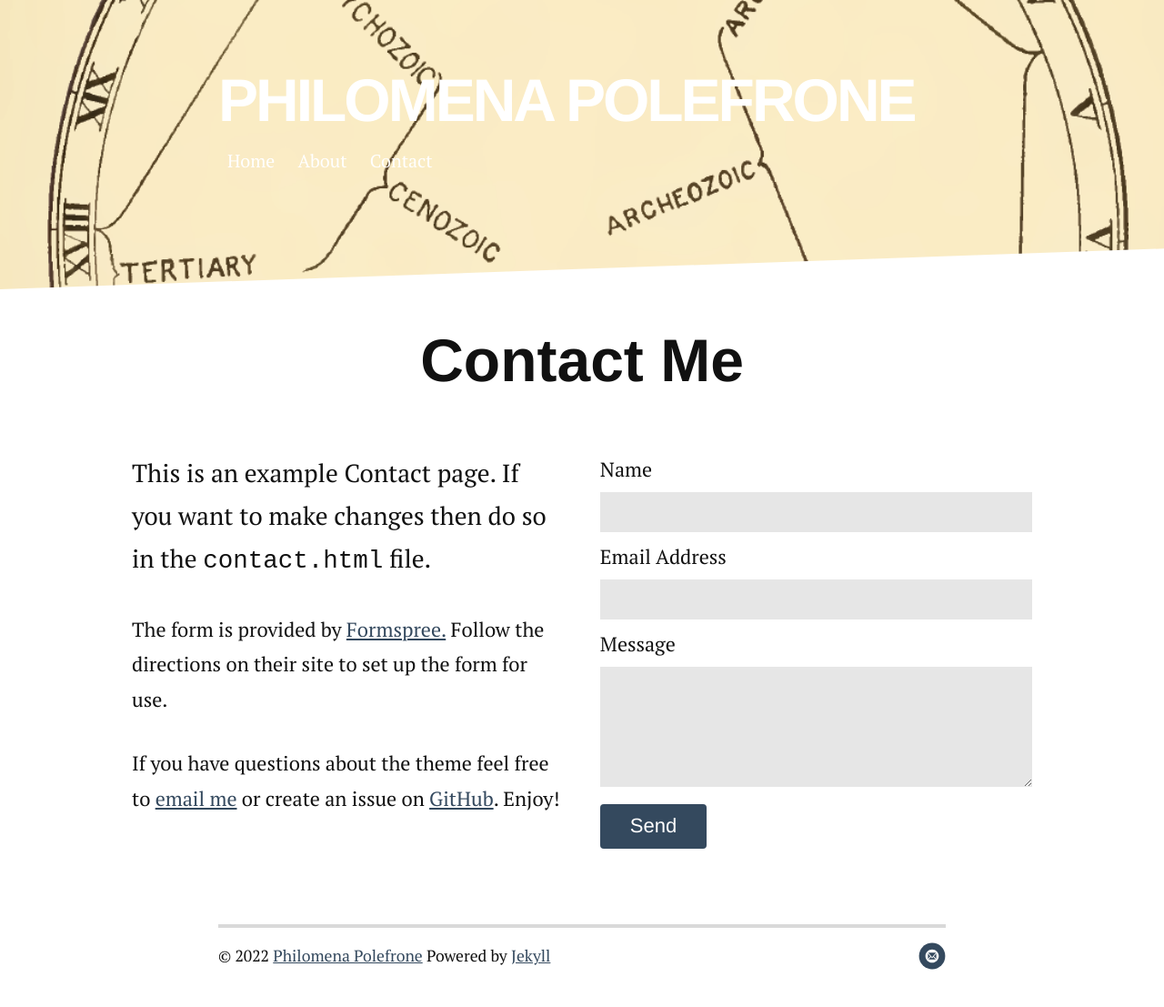
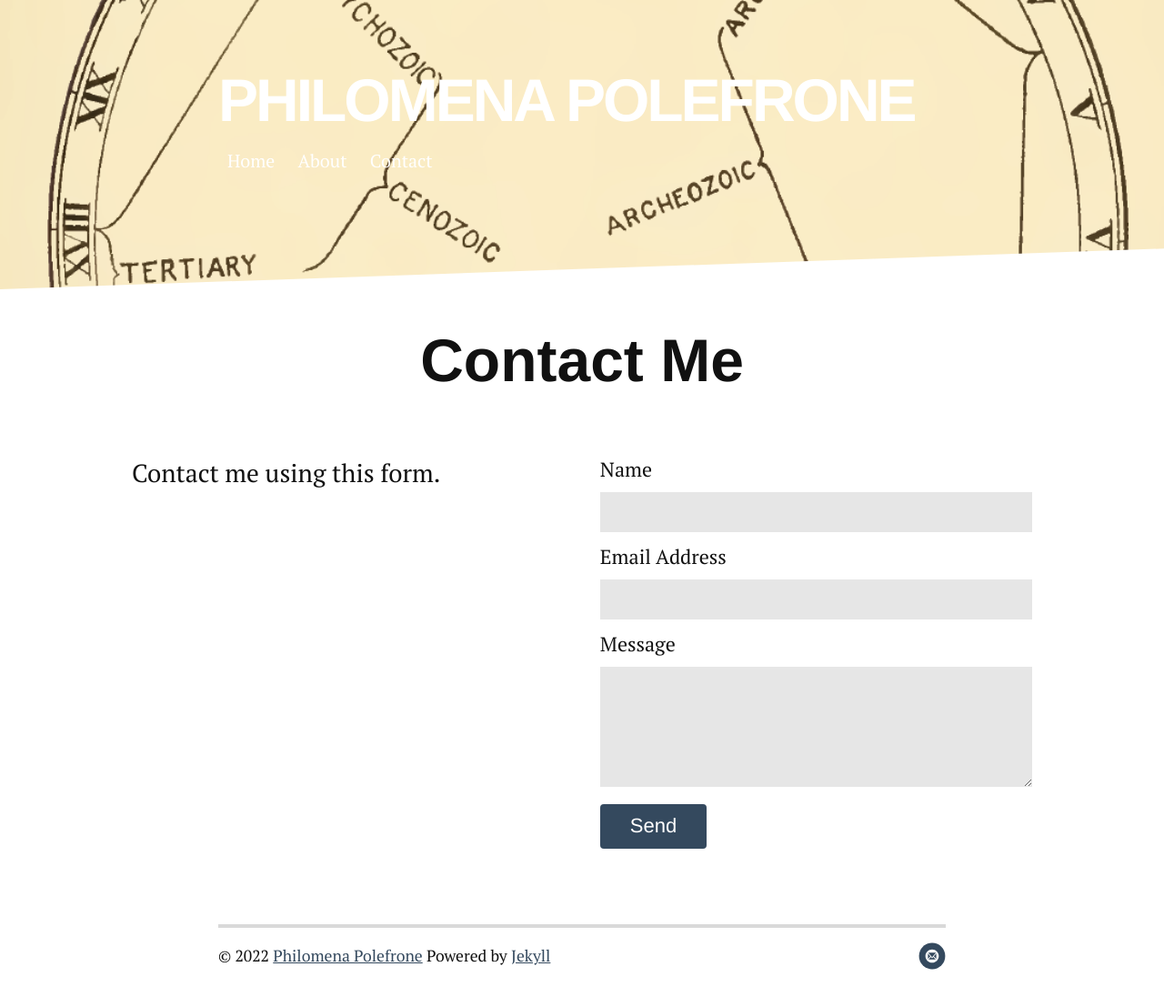
Before and after one commit to themeinmena/themeinmena.github.io, a Jekyll site: the page built from contact.md, in a window 1280 px wide. Shown: the whole page at 91% size. Built offline with Jekyll 4.4.1, drawn with Linux system fonts in a browser that asks for light colours; nearby versions of some CDN libraries.

Commit message:
Update contact.md

```diff
--- a/contact.md
+++ b/contact.md
@@ -1,16 +1,14 @@
 ---
 layout: default
-title: Contact Long Haul
+title: Contact Philomena
 ---
 
 <div id="contact">
   <h1 class="pageTitle">Contact Me</h1>
   <div class="contactContent">
-    <p class="intro">This is an example Contact page. If you want to make changes then do so in the <code>contact.html</code> file.</p>
-    <p>The form is provided by <a href="http://formspree.io/">Formspree.</a> Follow the directions on their site to set up the form for use.</p>
-    <p>If you have questions about the theme feel free to <a href="mailto:brimaidesigns@gmail.com">email me</a> or create an issue on <a href="https://github.com/brianmaierjr/long-haul">GitHub</a>. Enjoy!</p>
+    <p class="intro">Contact me using this form.</p>
   </div>
-  <form action="http://formspree.io/your@mail.com" method="POST">
+  <form action="http://formspree.io/philomena.polefrone@gmail.com" method="POST">
     <label for="name">Name</label>
     <input type="text" id="name" name="name" class="full-width"><br>
     <label for="email">Email Address</label>
```
